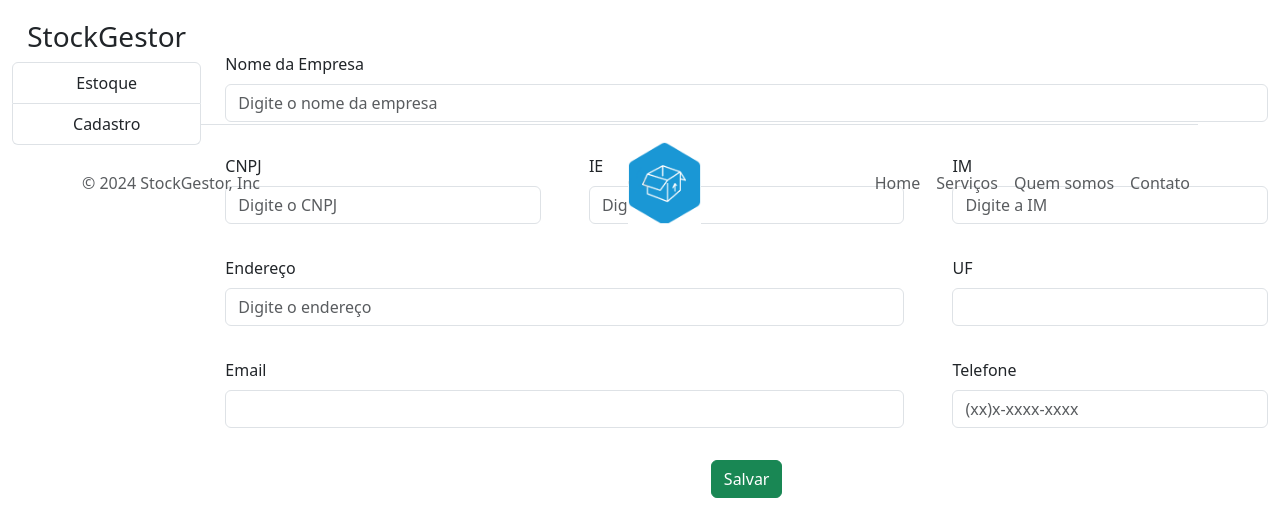
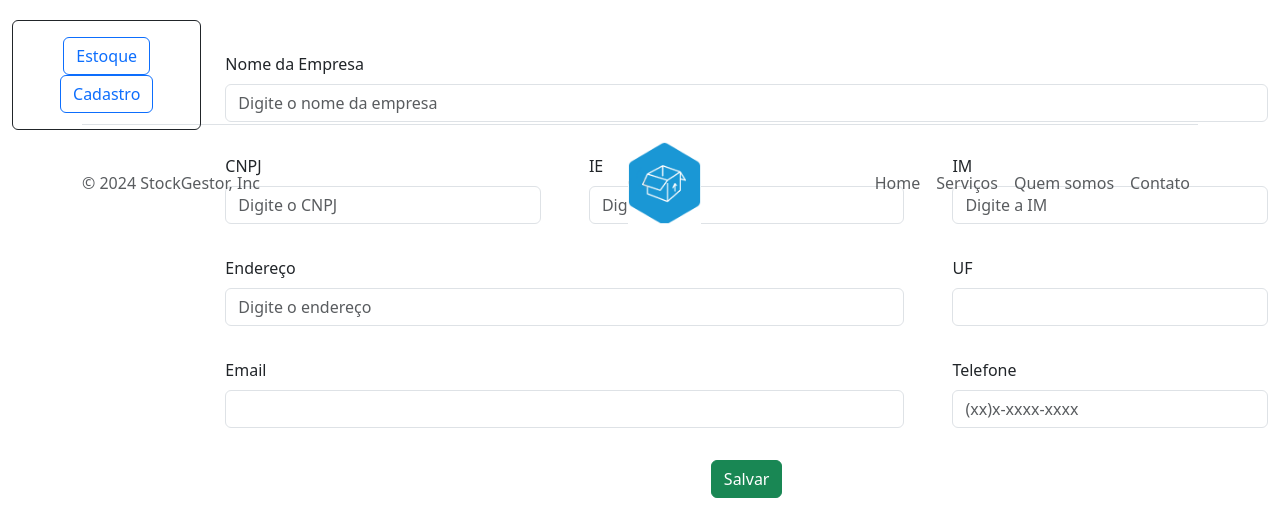
Before and after one commit to pcmuniz/StockGestor, a Django app: page /logado/ in a window 1280 px wide. Shown: the part 90-603 px from the top of that part. Run offline with Django 5.2, Linux system fonts and the light colour scheme; the page is wider than the window, and the part outside it is not shown.

Commit message:
feat: set hrefs

```diff
--- a/proj_stockgestor/app_gestor/templates/app_gestor/base_logado.html
+++ b/proj_stockgestor/app_gestor/templates/app_gestor/base_logado.html
@@ -58,13 +58,18 @@
         <div class="container-fluid">
              <div class="row">
                  <div class="col">
-                     <div class="content-section">
-                         <h3 class="text-center">StockGestor</h3>
-                         <ul class="list-group text-center">
-                             <li class="list-group-item">Estoque</li>
-                             <li class="list-group-item">Cadastro</li>
-                         </ul>
-                     </div>
+                    <div class="border border-dark p-3 rounded">
+                        <ul class="list-group text-center">
+                            <a href="{% url 'lista_fornecedores' %}">
+                                <button type="button"
+                                    class="btn btn-outline-primary btn-block btn-fixed-width">Estoque</button>
+                            </a>
+                            <a href="{% url 'logado' %}">
+                                <button type="button"
+                                    class="btn btn-outline-primary btn-block btn-fixed-width">Cadastro</button>
+                            </a>
+                        </ul>
+                    </div>
                  </div>
                  <div class="col-10">
                      <form class="row g-5 mt-3 " method="POST">
--- a/proj_stockgestor/app_gestor/views.py
+++ b/proj_stockgestor/app_gestor/views.py
@@ -13,7 +13,7 @@ def registro(request):
         form = RegistroForm(request.POST)
         if form.is_valid():
             form.save()
-            return redirect("/logado")
+            return redirect("/cadastro_produto")
 
     else:
         form = RegistroForm()
```
Also changed, not shown: other parts of proj_stockgestor/app_gestor/templates/app_gestor/base_logado.html (+2 -2 lines), proj_stockgestor/app_gestor/templates/app_gestor/cadastro_produto.html (+6 -6 lines), proj_stockgestor/app_gestor/templates/app_gestor/lista_fornecedores.html (+8 -8 lines), proj_stockgestor/app_gestor/templates/app_gestor/lista_produtos.html (+6 -6 lines), proj_stockgestor/db.sqlite3.
